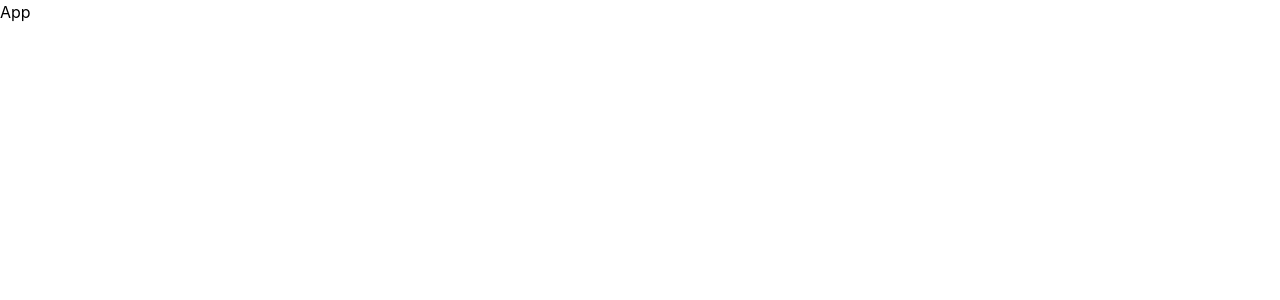
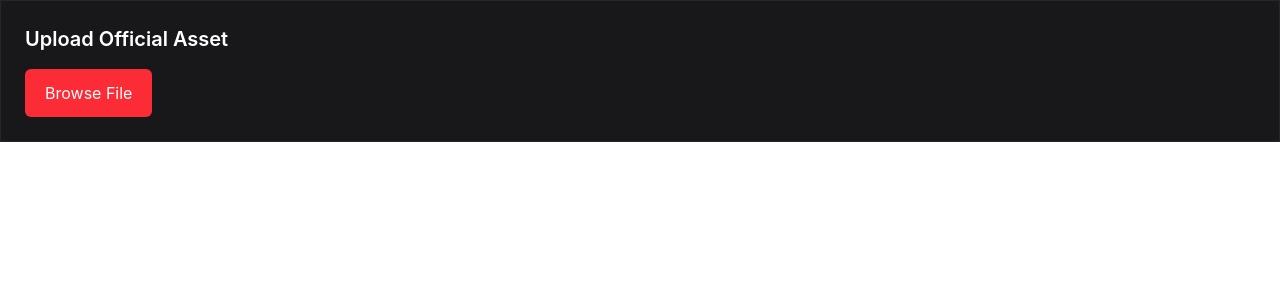
Before and after one commit to SayantanDev7/PulseVerify, a React (Vite) app in the folder PulseVerify/FrontEnd/: page / in a window 1280 px wide. Shown: the top 300 px of the page. Built offline with nearby package versions, Linux system fonts and the light colour scheme.

Commit message:
Upload Portal UI + initial Vault layout
Added file upload component and basic UI structure for Vault page

```diff
--- a/PulseVerify/FrontEnd/src/App.jsx
+++ b/PulseVerify/FrontEnd/src/App.jsx
@@ -1,9 +1,6 @@
-import React from 'react'
+import React from "react";
+import VaultPage from "./pages/VaultPage";
 
-const App = () => {
-  return (
-    <div>App</div>
-  )
+export default function App() {
+  return <VaultPage />;
 }
-
-export default App
--- /dev/null
+++ b/PulseVerify/FrontEnd/src/components/vault/UploadPortal.jsx
@@ -0,0 +1,40 @@
+import { useState } from "react";
+
+export default function UploadPortal() {
+  const [selectedFile, setSelectedFile] = useState(null);
+
+  function handleFileChange(event) {
+    const file = event.target.files[0];
+    setSelectedFile(file);
+  }
+
+  return (
+    <div className="p-6 bg-zinc-900  border border-zinc-800">
+
+      <h2 className="text-xl font-semibold text-white mb-4">
+        Upload Official Asset
+      </h2>
+
+      <label
+        htmlFor="fileUpload"
+        className="inline-block px-5 py-3 bg-red-500 text-white rounded-md cursor-pointer hover:bg-red-600 transition"
+      >
+        Browse File
+      </label>
+
+      <input
+        id="fileUpload"
+        type="file"
+        onChange={handleFileChange}
+        className="hidden"
+      />
+
+      {selectedFile && (
+        <p className="mt-3 text-sm text-zinc-300">
+          Selected file: {selectedFile.name}
+        </p>
+      )}
+
+    </div>
+  );
+}
--- /dev/null
+++ b/PulseVerify/FrontEnd/src/features/assets/assetData.js
@@ -0,0 +1,20 @@
+export const assets = [
+  {
+    id: 402,
+    title: "Match Highlight Final",
+    type: "video",
+    thumbnail: "https://via.placeholder.com/300x180",
+    pulseId: "PV-402-A91X",
+    status: "Scanning",
+    uploadedAt: "2026-04-10"
+  },
+  {
+    id: 405,
+    title: "Team Entrance Shot",
+    type: "video",
+    thumbnail: "https://via.placeholder.com/300x180",
+    pulseId: "PV-405-H72K",
+    status: "Secure",
+    uploadedAt: "2026-04-08"
+  }
+]
--- a/PulseVerify/FrontEnd/src/index.css
+++ b/PulseVerify/FrontEnd/src/index.css
@@ -1,7 +1,9 @@
 @import "tailwindcss";
 
-* {
-  margin: 0;
-  padding: 0;
-  box-sizing: border-box;
+@layer base {
+  html, body {
+    margin: 0;
+    padding: 0;
+    box-sizing: border-box;
+  }
 }
--- a/PulseVerify/FrontEnd/src/pages/VaultPage.jsx
+++ b/PulseVerify/FrontEnd/src/pages/VaultPage.jsx
@@ -0,0 +1,10 @@
+import UploadPortal from "../components/vault/UploadPortal";
+
+
+export default function VaultPage() {
+    return (
+        <div>
+            <UploadPortal />
+        </div>
+    );
+}
```
Also changed, not shown: PulseVerify/FrontEnd/src/components/vault/SearchBar.jsx (added), PulseVerify/FrontEnd/src/components/vault/UploadModal.jsx (deleted), PulseVerify/FrontEnd/src/features/assets/useAssets.js (added), 1 other file (tests, documents, lock files or other folders).
